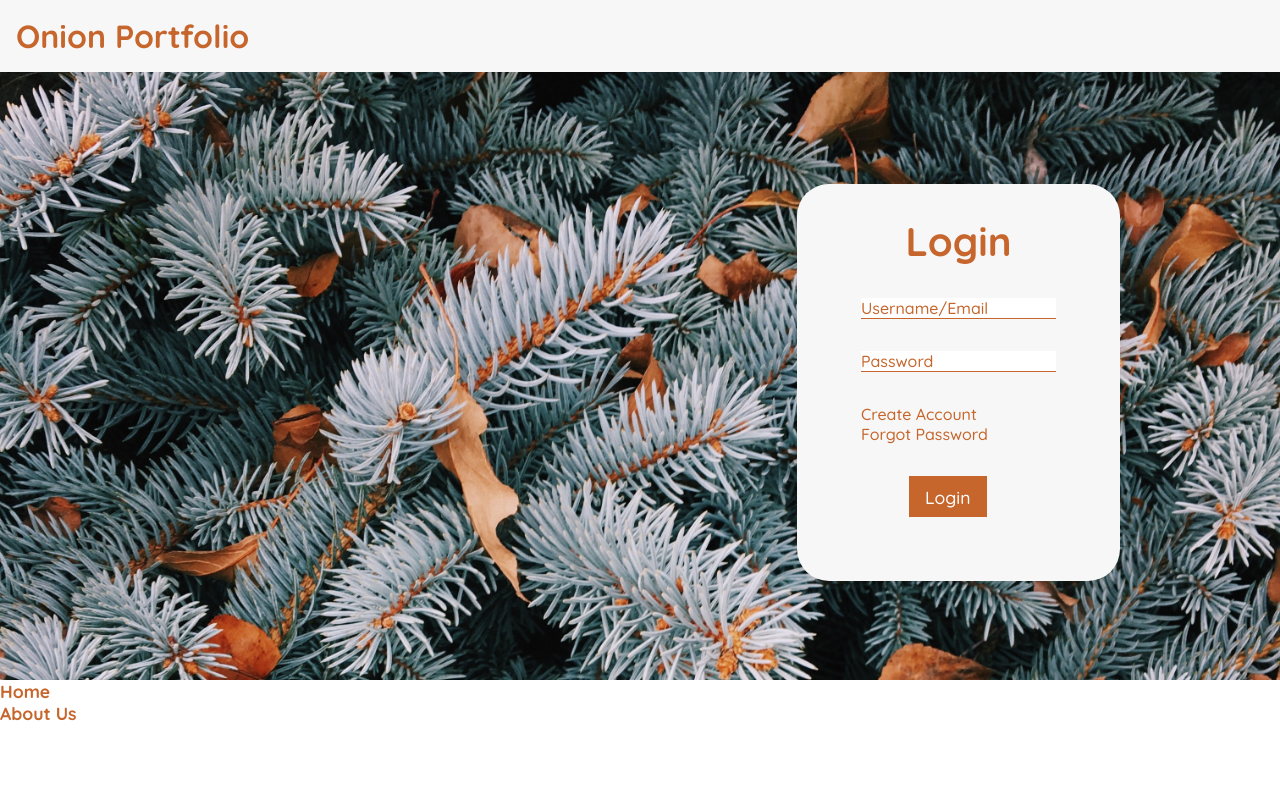
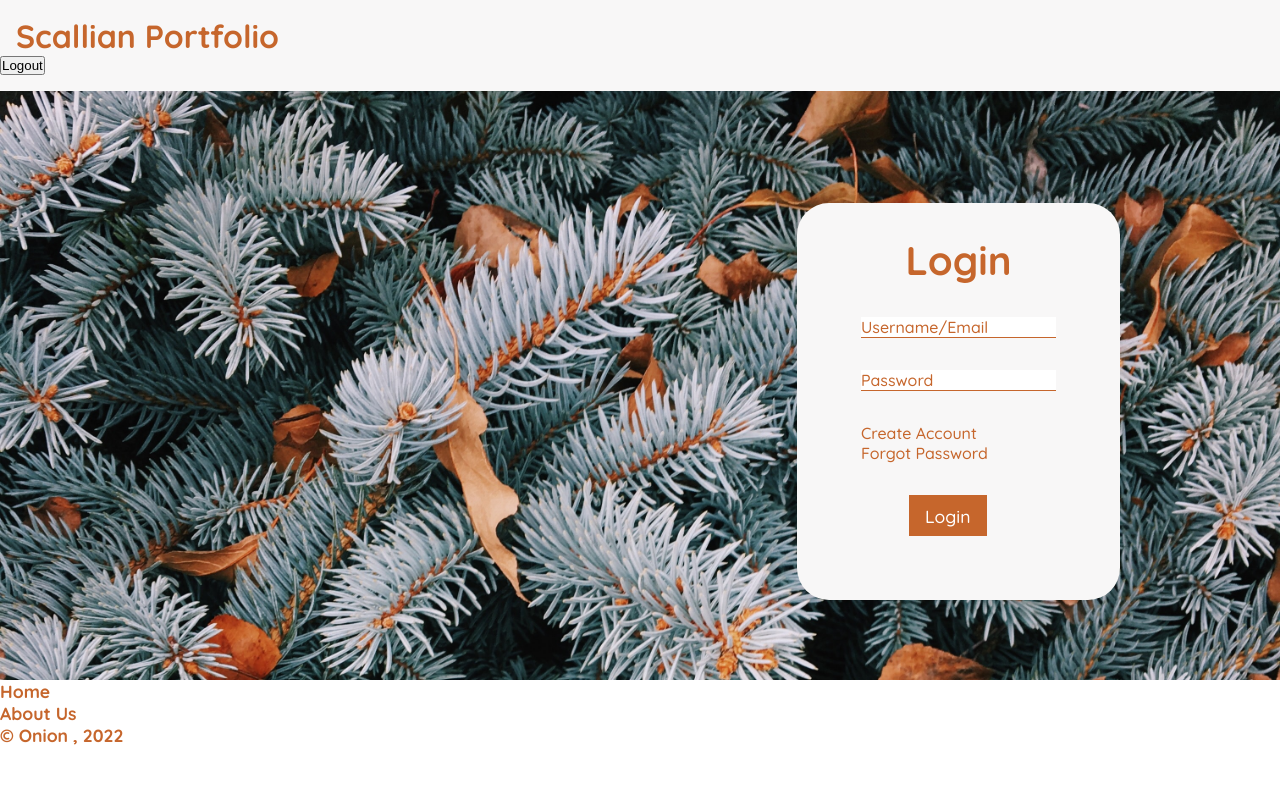
Before and after one commit to xeon5145/scallion_portfolio, a PHP site: page / in a window 1280 px wide. Run offline with PHP 8.4, Linux system fonts and the light colour scheme.

Commit message:
New header and footer created

```diff
--- /dev/null
+++ b/dist/css/footer.css
@@ -0,0 +1,80 @@
+/* Fonts */
+@font-face
+{
+  font-family: Quicksand-Bold;
+  src: url(../fonts/Quicksand/Quicksand-Bold.ttf);
+}
+@font-face
+{
+  font-family: Quicksand-Light;
+  src: url(../fonts/Quicksand/Quicksand-Light.ttf);
+}
+@font-face
+{
+  font-family: Quicksand-Medium;
+  src: url(../fonts/Quicksand/Quicksand-Medium.ttf);
+}
+@font-face
+{
+  font-family: Quicksand-Regular;
+  src: url(../fonts/Quicksand/Quicksand-Regular.ttf);
+}
+@font-face
+{
+  font-family: Quicksand-SemiBold;
+  src: url(../fonts/Quicksand/Quicksand-Thin.ttf);
+}
+/* Fonts */
+
+/* Default css for all devices */
+html, body
+{
+  height: 100%;
+}
+*
+{
+  padding: 0;
+  margin: 0;
+}
+.container
+{
+  max-width: 90%;
+  margin: 0 auto;
+}
+/* Default css for all devices */
+
+/* Default css is for mobile */
+@media(max-width: 600px)
+{
+.footer-div
+{
+  display: none;
+}
+}
+/* Default css is for mobile */
+
+/* for tablet */
+@media(min-width: 600px)
+{
+}
+/* for tablet */
+
+/* for desktop */
+@media(min-width: 992px)
+{
+  .footer-div
+  {
+    background-color: #fff;
+    height: 15%;
+    position:absolute;
+    bottom: 0;
+    width: 100%;
+  }
+  .footer-div p
+  {
+    color: #C6662C;
+    font-family: Quicksand-Bold;
+    font-size: 1.1rem;
+  }
+}
+/* for desktop */
--- /dev/null
+++ b/dist/css/header.css
@@ -0,0 +1,90 @@
+/* Fonts */
+@font-face
+{
+  font-family: Quicksand-Bold;
+  src: url(../fonts/Quicksand/Quicksand-Bold.ttf);
+}
+@font-face
+{
+  font-family: Quicksand-Light;
+  src: url(../fonts/Quicksand/Quicksand-Light.ttf);
+}
+@font-face
+{
+  font-family: Quicksand-Medium;
+  src: url(../fonts/Quicksand/Quicksand-Medium.ttf);
+}
+@font-face
+{
+  font-family: Quicksand-Regular;
+  src: url(../fonts/Quicksand/Quicksand-Regular.ttf);
+}
+@font-face
+{
+  font-family: Quicksand-SemiBold;
+  src: url(../fonts/Quicksand/Quicksand-Thin.ttf);
+}
+/* Fonts */
+
+/* Default css for all devices */
+html, body
+{
+  height: 100%;
+}
+*
+{
+  padding: 0;
+  margin: 0;
+}
+.container
+{
+  max-width: 90%;
+  margin: 0 auto;
+}
+/* Default css for all devices */
+
+/* Default css is for mobile */
+@media(max-width: 600px)
+{
+  .head_bar
+  {
+    width: 100%;
+    height: fit-content;
+    text-align: center;
+    margin: 1.5rem auto;
+  }
+  .head_bar span
+  {
+    color: #fff;
+    font-family: Quicksand-Bold;
+    font-size: 2rem;
+  }
+}
+/* Default css is for mobile */
+
+/* for tablet */
+@media(min-width: 600px)
+{
+}
+/* for tablet */
+
+/* for desktop */
+@media(min-width: 992px)
+{
+  .head_bar
+  {
+    width: 100%;
+    height: fit-content;
+    background-color: #F8F7F7;
+    text-align: left;
+    padding: 1rem 0;
+  }
+  .head_bar span
+  {
+    color: #C6662C;
+    font-family: Quicksand-Bold;
+    font-size: 2rem;
+    margin-left: 1rem;
+  }
+}
+/* for desktop */
--- a/dist/css/index.css
+++ b/dist/css/index.css
@@ -53,21 +53,6 @@ html, body
     background-repeat: no-repeat;
     background-size: cover;
   }
-  /* mobile header starts */
-  .head_bar
-  {
-    width: 100%;
-    height: fit-content;
-    text-align: center;
-    margin: 1.5rem auto;
-  }
-  .head_bar span
-  {
-    color: #fff;
-    font-family: Quicksand-Bold;
-    font-size: 2rem;
-  }
-  /* mobile header ends */
   .login_box
   {
     background-color: #ffffff;
@@ -124,10 +109,6 @@ html, body
     font-size: 1.1rem;
     margin: 2rem 3rem;
   }
-  .footer-div
-  {
-    display: none;
-  }
 }
 /* Default css is for mobile */
 
@@ -156,23 +137,6 @@ html, body
     background-repeat: no-repeat;
     background-size: cover;
   }
-  /* mobile header starts */
-  .head_bar
-  {
-    width: 100%;
-    height: fit-content;
-    background-color: #F8F7F7;
-    text-align: left;
-    padding: 1rem 0;
-  }
-  .head_bar span
-  {
-    color: #C6662C;
-    font-family: Quicksand-Bold;
-    font-size: 2rem;
-    margin-left: 1rem;
-  }
-  /* mobile header ends */
   .login_box
   {
     background-color: #F8F7F7;
@@ -228,21 +192,5 @@ html, body
     font-size: 1.1rem;
     margin: 2rem 3rem;
   }
-  /* desktop footer starts */
-  .footer-div
-  {
-    background-color: #fff;
-    height: 15%;
-    position:absolute;
-    bottom: 0;
-    width: 100%;
-  }
-  .footer-div p
-  {
-    color: #C6662C;
-    font-family: Quicksand-Bold;
-    font-size: 1.1rem;
-  }
-  /* desktop footer starts */
 }
 /* for desktop */
--- a/include/account_footer.php
+++ /dev/null
@@ -1,5 +0,0 @@
-<footer class="footer-div">
-    <p>© Onion , <script>document.write( new Date().getFullYear());</script></p>
-</footer>
-</body>
-</html>
--- /dev/null
+++ b/include/footer.php
@@ -0,0 +1,3 @@
+<?php
+include "html/footer.php";
+?>
--- a/include/account_header.php
+++ b/include/header.php
@@ -1,9 +1,8 @@
 <?php
-
 if(isset($_POST['logout']))
 {
   header('location: index.php');
   unset($_SESSION['username']);
 }
-include "html/account_header.php";
+include "html/header.php";
 ?>
--- /dev/null
+++ b/include/html/footer.php
@@ -0,0 +1,7 @@
+<footer class="footer-div">
+  <p class="">Home</p>
+  <p class="">About Us</p>
+  <p>© Onion , <script>document.write( new Date().getFullYear());</script></p>
+</footer>
+</body>
+</html>
--- /dev/null
+++ b/include/html/header.php
@@ -0,0 +1,18 @@
+<!DOCTYPE html>
+<html lang="en" dir="ltr">
+<head>
+  <meta charset="utf-8">
+  <meta name="viewport" content="width=device-width, initial-scale=1.0">
+  <link rel="stylesheet" href="dist/css/header.css">
+  <link rel="stylesheet" href="dist/css/index.css">
+  <link rel="stylesheet" href="dist/css/footer.css">
+</head>
+<body>
+  <header>
+    <div class="head_bar">
+      <span>Scallian Portfolio</span>
+      <form method="post">
+      <input type="submit" name="logout" value="Logout">
+      </form>
+    </div>
+  </header>
--- a/include/main_footer.php
+++ /dev/null
@@ -1,6 +0,0 @@
-<footer class="footer-div">
-    <p class="">Home</p>
-    <p class="">About Us</p>
-</footer>
-</body>
-</html>
--- a/include/main_header.php
+++ /dev/null
@@ -1,13 +0,0 @@
-<!DOCTYPE html>
-<html lang="en" dir="ltr">
-  <head>
-    <meta charset="utf-8">
-    <meta name="viewport" content="width=device-width, initial-scale=1.0">
-    <link rel="stylesheet" href="dist/css/index.css">
-  </head>
-  <body>
-<header>
-  <div class="head_bar">
-    <span>Onion Portfolio</span>
-  </div>
-</header>
--- a/index.php
+++ b/index.php
@@ -36,7 +36,7 @@ else
   $login_status = "No account is linked to this username/Email";
 }
 }
-include "include/main_header.php";
+include "include/header.php";
 include "html/index.php";
-include "include/main_footer.php";
+include "include/footer.php";
  ?>
```
Also changed, not shown: include/html/account_header.php (deleted, +0 -16 lines).
